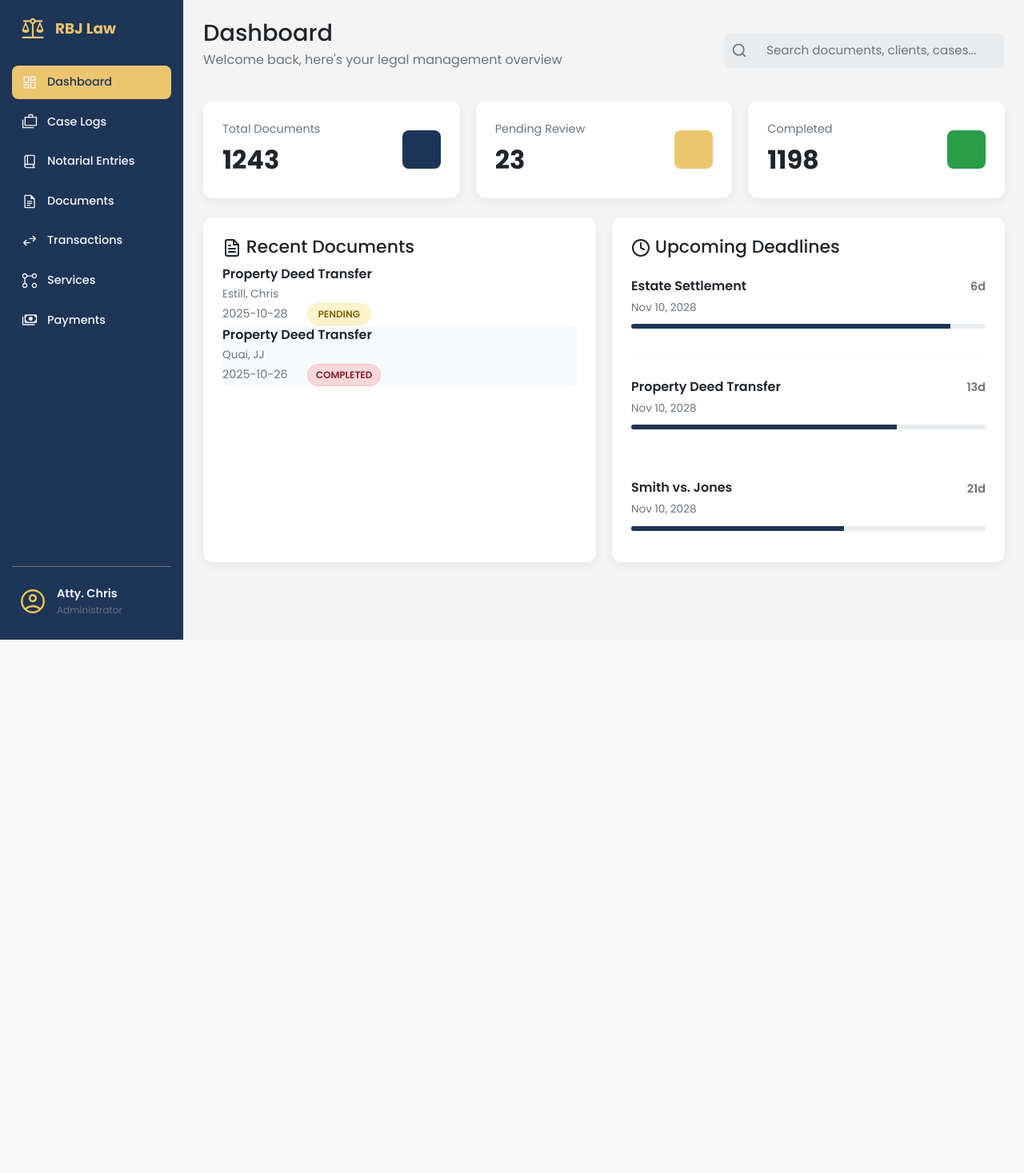
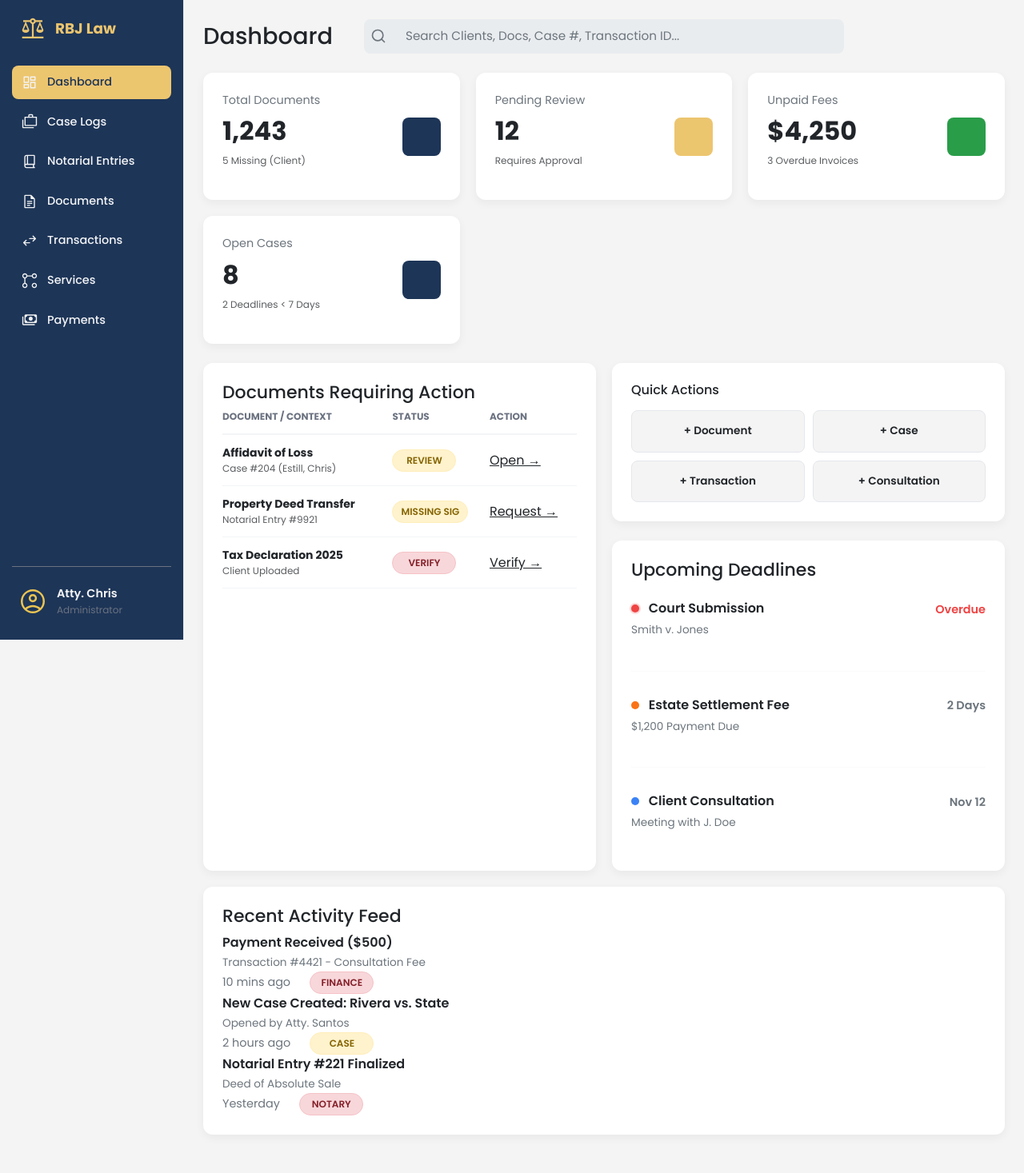
Before and after one commit to 16-Bit-mushroom/IT12-Law_Office, a Flask app: page / in a window 1280 px wide. Shown: the whole page at 80% size. Before the commit the page ends 800 px from the top, so only its background shows below. Run offline with Flask 3, Linux system fonts and the light colour scheme; a user stored in the database is signed in; some libraries are stand-ins or nearby versions.

Commit message:
feat: dashboard UI

```diff
--- a/app/templates/dashboard_page.html
+++ b/app/templates/dashboard_page.html
@@ -2,14 +2,107 @@
 
 {% block content %}
 
+<style>
+    /* --- Page Specific Overrides --- */
+
+    /* 1. Center the Search Bar in the Header */
+    .dashboard-header {
+        justify-content: center; /* Centers content */
+        position: relative;
+    }
+
+    .header-content-left {
+        position: absolute;
+        left: 0;
+    }
+
+    .search-bar {
+        width: 100%;
+        max-width: 600px; /* Make it wider as requested */
+    }
+
+    /* 2. Quick Actions Grid */
+    .quick-actions-grid {
+        display: grid;
+        grid-template-columns: 1fr 1fr;
+        gap: 10px;
+    }
+
+    .btn-action {
+        display: flex;
+        flex-direction: column;
+        align-items: center;
+        justify-content: center;
+        padding: 15px;
+        background: var(--color-bg-primary, #f9fafb);
+        border: 1px solid var(--color-border-light, #e5e7eb);
+        border-radius: 8px;
+        text-decoration: none;
+        color: var(--color-text-primary, #111827);
+        font-size: 0.85rem;
+        font-weight: 600;
+        transition: all 0.2s;
+    }
+
+    .btn-action:hover {
+        background: #fff;
+        box-shadow: 0 2px 4px rgba(0,0,0,0.05);
+        border-color: var(--color-primary, #007bff);
+    }
+
+    /* 3. Smarter Deadlines (Traffic Light System) */
+    .deadline-indicator {
+        width: 10px;
+        height: 10px;
+        border-radius: 50%;
+        display: inline-block;
+        margin-right: 8px;
+    }
+    .indicator-red { background-color: #ef4444; box-shadow: 0 0 0 2px rgba(239, 68, 68, 0.2); }
+    .indicator-orange { background-color: #f97316; }
+    .indicator-blue { background-color: #3b82f6; }
+
+    /* 4. Full Width Span for Activity Feed */
+    .panel-full-width {
+        grid-column: 1 / -1; /* Spans all columns */
+    }
+
+    /* 5. Enhanced Table Styles for Docs Requiring Action */
+    .action-table {
+        width: 100%;
+        border-collapse: collapse;
+    }
+    .action-table th {
+        text-align: left;
+        color: #6b7280;
+        font-size: 0.75rem;
+        text-transform: uppercase;
+        padding-bottom: 12px;
+        border-bottom: 2px solid #f3f4f6;
+    }
+    .action-table td {
+        padding: 12px 0;
+        vertical-align: middle;
+        border-bottom: 1px solid #f3f4f6;
+    }
+    .text-sm { font-size: 0.875rem; }
+    .text-muted { color: #6b7280; font-size: 0.75rem; }
+
+    /* Utility for stacking cards in the right column */
+    .stack-container {
+        display: flex;
+        flex-direction: column;
+        gap: 24px;
+    }
+
+</style>
+
 <main class="dashboard-content">
+
     <header class="dashboard-header">
-
-        <div>
-            <h1>Dashboard <span></span></h1>
-            <p>Welcome back, here's your legal management overview</p>
+        <div class="header-content-left">
+            <h1>Dashboard</h1>
         </div>
-
 
         <div class="search-bar">
             <svg class="search-bar__icon" xmlns="http://www.w3.org/2000/svg" width="20" height="20" viewBox="0 0 24 24"
@@ -17,10 +110,8 @@
                 <circle cx="11" cy="11" r="8"></circle>
                 <line x1="21" y1="21" x2="16.65" y2="16.65"></line>
             </svg>
-            <input class="search-bar__input" type="text" placeholder="Search documents, clients, cases...">
+            <input class="search-bar__input" type="text" placeholder="Search Clients, Docs, Case #, Transaction ID...">
         </div>
-
-
     </header>
 
     <section class="dashboard-cards">
@@ -28,7 +119,8 @@
         <div class="data-card">
             <div class="data-card__info">
                 <span class="data-card__title">Total Documents</span>
-                <span class="data-card__value">1243</span>
+                <span class="data-card__value">1,243</span>
+                <p class="text-muted" style="margin-top:4px;">5 Missing (Client)</p>
             </div>
             <div class="data-card__icon data-card__icon--blue"></div>
         </div>
@@ -36,117 +128,180 @@
         <div class="data-card">
             <div class="data-card__info">
                 <span class="data-card__title">Pending Review</span>
-                <span class="data-card__value">23</span>
+                <span class="data-card__value">12</span>
+                <p class="text-muted" style="margin-top:4px;">Requires Approval</p>
             </div>
             <div class="data-card__icon data-card__icon--gold"></div>
         </div>
 
         <div class="data-card">
             <div class="data-card__info">
-                <span class="data-card__title">Completed</span>
-                <span class="data-card__value">1198</span>
+                <span class="data-card__title">Unpaid Fees</span>
+                <span class="data-card__value">$4,250</span>
+                <p class="text-muted" style="margin-top:4px;">3 Overdue Invoices</p>
             </div>
             <div class="data-card__icon data-card__icon--green"></div>
+        </div>
+
+        <div class="data-card">
+            <div class="data-card__info">
+                <span class="data-card__title">Open Cases</span>
+                <span class="data-card__value">8</span>
+                <p class="text-muted" style="margin-top:4px;">2 Deadlines < 7 Days</p>
+            </div>
+            <div class="data-card__icon data-card__icon--blue"></div>
         </div>
 
     </section>
 
     <section class="dashboard-panels-bottom">
+
         <div class="panel-card">
-
             <header class="panel-card__header">
                 <h3 class="panel-card__title">
-                    <svg class="panel-card__icon" xmlns="http://www.w3.org/2000/svg" width="24" height="24"
-                        viewBox="0 0 24 24" fill="none" stroke="currentColor" stroke-width="2" stroke-linecap="round"
-                        stroke-linejoin="round">
-                        <path d="M14 2H6a2 2 0 0 0-2 2v16a2 2 0 0 0 2 2h12a2 2 0 0 0 2-2V8z"></path>
-                        <polyline points="14 2 14 8 20 8"></polyline>
-                        <line x1="16" y1="13" x2="8" y2="13"></line>
-                        <line x1="16" y1="17" x2="8" y2="17"></line>
-                        <polyline points="10 9 9 9 8 9"></polyline>
-                    </svg>
-                    Recent Documents
+                    Documents Requiring Action
                 </h3>
             </header>
-
             <div class="panel-card__body">
-
-                <div class="document-row">
-                    <div class="document-row__info">
-                        <p class="document-row__title">Property Deed Transfer</p>
-                        <span class="document-row__subtitle">Estill, Chris</span>
+                <table class="action-table">
+                    <thead>
+                        <tr>
+                            <th>Document / Context</th>
+                            <th>Status</th>
+                            <th>Action</th>
+                        </tr>
+                    </thead>
+                    <tbody>
+                        <tr>
+                            <td>
+                                <div class="text-sm"><strong>Affidavit of Loss</strong></div>
+                                <div class="text-muted">Case #204 (Estill, Chris)</div>
+                            </td>
+                            <td><span class="status-tag status-tag--pending">Review</span></td>
+                            <td><a href="#" style="color: var(--color-primary);">Open &rarr;</a></td>
+                        </tr>
+                        <tr>
+                            <td>
+                                <div class="text-sm"><strong>Property Deed Transfer</strong></div>
+                                <div class="text-muted">Notarial Entry #9921</div>
+                            </td>
+                            <td><span class="status-tag status-tag--pending">Missing Sig</span></td>
+                            <td><a href="#" style="color: var(--color-primary);">Request &rarr;</a></td>
+                        </tr>
+                         <tr>
+                            <td>
+                                <div class="text-sm"><strong>Tax Declaration 2025</strong></div>
+                                <div class="text-muted">Client Uploaded</div>
+                            </td>
+                            <td><span class="status-tag status-tag--completed">Verify</span></td>
+                            <td><a href="#" style="color: var(--color-primary);">Verify &rarr;</a></td>
+                        </tr>
+                    </tbody>
+                </table>
             </div>
-                    <span class="document-row__date">2025-10-28</span>
-                    <span class="status-tag status-tag--pending">Pending</span>
         </div>
 
-                <div class="document-row document-row--highlight">
-                    <div class="document-row__info">
-                        <p class="document-row__title">Property Deed Transfer</p>
-                        <span class="document-row__subtitle">Quai, JJ</span>
+        <div class="stack-container">
+
+            <div class="panel-card">
+                <header class="panel-card__header" style="margin-bottom: 16px;">
+                    <h3 class="panel-card__title" style="font-size: 1rem;">Quick Actions</h3>
+                </header>
+                <div class="quick-actions-grid">
+                    <a href="#" class="btn-action">
+                        <span>+ Document</span>
+                    </a>
+                    <a href="#" class="btn-action">
+                        <span>+ Case</span>
+                    </a>
+                    <a href="#" class="btn-action">
+                        <span>+ Transaction</span>
+                    </a>
+                    <a href="#" class="btn-action">
+                        <span>+ Consultation</span>
+                    </a>
                 </div>
-                    <span class="document-row__date">2025-10-26</span>
-                    <span class="status-tag status-tag--completed">Completed</span>
             </div>
 
-            </div>
-        </div>
-        <div class="panel-card">
-
+            <div class="panel-card" style="flex-grow: 1;">
                 <header class="panel-card__header">
-                <h3 class="panel-card__title">
-                    <svg class="panel-card__icon" xmlns="http://www.w3.org/2000/svg" width="24" height="24"
-                        viewBox="0 0 24 24" fill="none" stroke="currentColor" stroke-width="2" stroke-linecap="round"
-                        stroke-linejoin="round">
-                        <circle cx="12" cy="12" r="10"></circle>
-                        <polyline points="12 6 12 12 16 14"></polyline>
-                    </svg>
-                    Upcoming Deadlines
-                </h3>
+                    <h3 class="panel-card__title">Upcoming Deadlines</h3>
                 </header>
 
                 <div class="panel-card__body">
 
                     <div class="deadline-item">
                         <div class="deadline-item__header">
-                        <p class="deadline-item__title">Estate Settlement</p>
-                        <span class="deadline-item__days">6d</span>
+                            <p class="deadline-item__title">
+                                <span class="deadline-indicator indicator-red"></span>
+                                Court Submission
+                            </p>
+                            <span class="deadline-item__days" style="color: #ef4444;">Overdue</span>
                         </div>
-                    <span class="deadline-item__date">Nov 10, 2028</span>
-                    <div class="progress-bar-container">
-                        <div class="progress-bar" style="width: 90%;"></div>
+                        <span class="deadline-item__date">Smith v. Jones</span>
                     </div>
-                </div>
-
                     <hr class="deadline-divider">
 
                     <div class="deadline-item">
                         <div class="deadline-item__header">
-                        <p class="deadline-item__title">Property Deed Transfer</p>
-                        <span class="deadline-item__days">13d</span>
+                            <p class="deadline-item__title">
+                                <span class="deadline-indicator indicator-orange"></span>
+                                Estate Settlement Fee
+                            </p>
+                            <span class="deadline-item__days">2 Days</span>
                         </div>
-                    <span class="deadline-item__date">Nov 10, 2028</span>
-                    <div class="progress-bar-container">
-                        <div class="progress-bar" style="width: 75%;"></div>
+                        <span class="deadline-item__date">$1,200 Payment Due</span>
                     </div>
-                </div>
-
                     <hr class="deadline-divider">
 
                     <div class="deadline-item">
                         <div class="deadline-item__header">
-                        <p class="deadline-item__title">Smith vs. Jones</p>
-                        <span class="deadline-item__days">21d</span>
+                            <p class="deadline-item__title">
+                                <span class="deadline-indicator indicator-blue"></span>
+                                Client Consultation
+                            </p>
+                            <span class="deadline-item__days">Nov 12</span>
                         </div>
-                    <span class="deadline-item__date">Nov 10, 2028</span>
-                    <div class="progress-bar-container">
-                        <div class="progress-bar" style="width: 60%;"></div>
-                    </div>
+                        <span class="deadline-item__date">Meeting with J. Doe</span>
                     </div>
 
                 </div>
             </div>
+        </div>
+
+        <div class="panel-card panel-full-width">
+            <header class="panel-card__header">
+                <h3 class="panel-card__title">Recent Activity Feed</h3>
+            </header>
+            <div class="panel-card__body">
+                <div class="document-row">
+                    <div class="document-row__info">
+                        <p class="document-row__title">Payment Received ($500)</p>
+                        <span class="document-row__subtitle">Transaction #4421 - Consultation Fee</span>
+                    </div>
+                    <span class="document-row__date">10 mins ago</span>
+                    <span class="status-tag status-tag--completed">Finance</span>
+                </div>
+                <div class="document-row">
+                    <div class="document-row__info">
+                        <p class="document-row__title">New Case Created: Rivera vs. State</p>
+                        <span class="document-row__subtitle">Opened by Atty. Santos</span>
+                    </div>
+                    <span class="document-row__date">2 hours ago</span>
+                    <span class="status-tag status-tag--pending">Case</span>
+                </div>
+                <div class="document-row">
+                    <div class="document-row__info">
+                        <p class="document-row__title">Notarial Entry #221 Finalized</p>
+                        <span class="document-row__subtitle">Deed of Absolute Sale</span>
+                    </div>
+                    <span class="document-row__date">Yesterday</span>
+                    <span class="status-tag status-tag--completed">Notary</span>
+                </div>
+            </div>
+        </div>
+
     </section>
 </main>
 
-{%endblock  %}
+{%endblock %}
```
Lines whose indentation alone changed are shown as unchanged.
